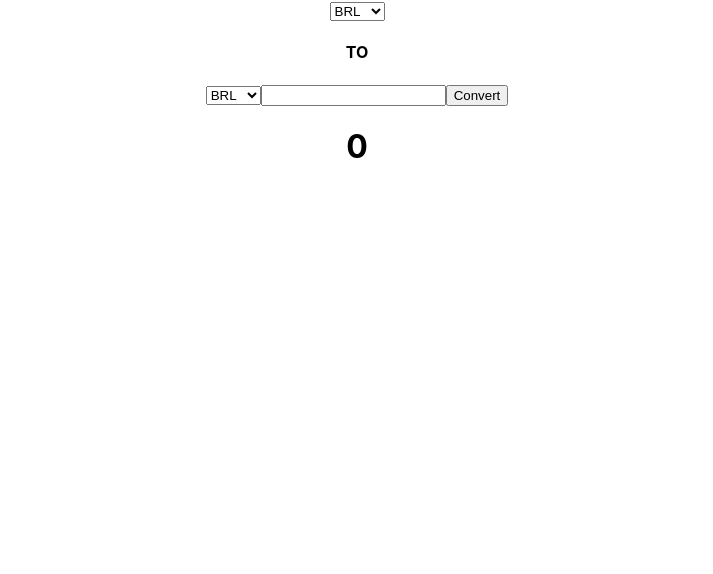
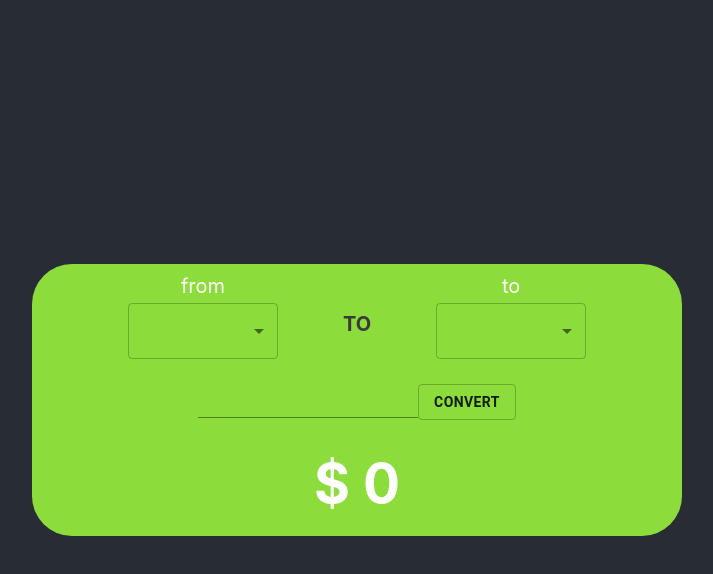
Before and after one commit to KiSobral/react_studies, a React (Create React App) app: page / in a window 1280 px wide. Shown: the top 574 px of the page, without its empty margins (283-996 px from the left). Built offline with nearby package versions, Linux system fonts and the light colour scheme.

Commit message:
fix style issues

```diff
--- a/public/index.html
+++ b/public/index.html
@@ -24,7 +24,7 @@
       work correctly both with client-side routing and a non-root public URL.
       Learn how to configure a non-root public URL by running `npm run build`.
     -->
-    <title>React App</title>
+    <title>Currency Converter</title>
   </head>
   <body>
     <noscript>You need to enable JavaScript to run this app.</noscript>
--- a/src/App.css
+++ b/src/App.css
@@ -1,38 +1,11 @@
 .App {
   text-align: center;
-}
-
-.App-logo {
-  height: 40vmin;
-  pointer-events: none;
-}
-
-@media (prefers-reduced-motion: no-preference) {
-  .App-logo {
-    animation: App-logo-spin infinite 20s linear;
-  }
-}
-
-.App-header {
   background-color: #282c34;
   min-height: 100vh;
+  min-width: 100vw;
   display: flex;
   flex-direction: column;
   align-items: center;
   justify-content: center;
   font-size: calc(10px + 2vmin);
-  color: white;
 }
-
-.App-link {
-  color: #61dafb;
-}
-
-@keyframes App-logo-spin {
-  from {
-    transform: rotate(0deg);
-  }
-  to {
-    transform: rotate(360deg);
-  }
-}
--- a/src/Components/Converter.css
+++ b/src/Components/Converter.css
@@ -1,2 +1,52 @@
 .sheet {
+  background-color: rgb(140, 221, 59);
+  min-width: 650px;
+  min-height: 34vh;
+  border-radius: 40px;
+  display: flex;
+  flex-direction: column;
 }
+
+.sheet-header {
+  display: flex;
+  flex-direction: row;
+  justify-content: center;
+  margin: auto;
+}
+
+.justify-center {
+  display: flex;
+  flex-direction: row;
+  align-items: center;
+  padding: 0px 65px 0px 65px;
+}
+
+.justify-center > b {
+  color: #3b3a3a;
+  font-size: 20px;
+  font-family: -apple-system, BlinkMacSystemFont, "Segoe UI", Roboto, Oxygen,
+    Ubuntu, Cantarell, "Open Sans", "Helvetica Neue", sans-serif;
+}
+
+.sheet-body {
+  display: flex;
+  flex-direction: row;
+  justify-content: center;
+  align-items: center;
+}
+
+.sheet-body > button {
+  height: 36px !important;
+}
+
+.result {
+  margin-top: 30px;
+  padding-bottom: 20px;
+}
+
+.result > b {
+  color: white;
+  font-size: 55px;
+  font-family: -apple-system, BlinkMacSystemFont, "Segoe UI", Roboto, Oxygen,
+    Ubuntu, Cantarell, "Open Sans", "Helvetica Neue", sans-serif;
+}
--- a/src/Components/Converter.js
+++ b/src/Components/Converter.js
@@ -2,14 +2,16 @@ import React, { Component } from "react";
 import "./Converter.css";
 
 import CurrencySelector from "./CurrencySelector";
+import Button from "@material-ui/core/Button";
+import TextField from "@material-ui/core/TextField";
 
 export default class Converter extends Component {
   constructor(props) {
     super(props);
     this.state = {
-      fromCurrency: "BRL",
-      fromCurrencyValue: "1",
-      toCurrency: "BRL",
+      fromCurrency: "",
+      fromCurrencyValue: "",
+      toCurrency: "",
       toCurrencyValue: 0
     };
 
@@ -50,17 +52,34 @@ export default class Converter extends Component {
   render() {
     return (
       <div className="sheet">
-        <CurrencySelector parentCallBack={this.fromCurrencyCallBack} />
-        <h4> TO </h4>
-        <CurrencySelector parentCallBack={this.toCurrencyCallBack} />
-        <input
-          type="text"
-          onChange={event => {
-            this.setState({ fromCurrencyValue: event.target.value });
-          }}
-        />
-        <button onClick={this.convertCurrencies}> Convert </button>
-        <h1> {this.state.toCurrencyValue} </h1>
+        <div className="sheet-header">
+          <CurrencySelector
+            parentCallBack={this.fromCurrencyCallBack}
+            label="from"
+          />
+          <div className="justify-center">
+            <b> TO </b>
+          </div>
+          <CurrencySelector
+            parentCallBack={this.toCurrencyCallBack}
+            label="to"
+          />
+        </div>
+
+        <div className="sheet-body">
+          <TextField
+            onChange={event => {
+              this.setState({ fromCurrencyValue: event.target.value });
+            }}
+          />
+          <Button variant="outlined" onClick={this.convertCurrencies}>
+            <b>CONVERT</b>
+          </Button>
+        </div>
+
+        <div className="result">
+          <b> $ {this.state.toCurrencyValue} </b>
+        </div>
       </div>
     );
   }
--- a/src/Components/CurrencySelector.css
+++ b/src/Components/CurrencySelector.css
@@ -0,0 +1,18 @@
+.select-sheet {
+  display: flex;
+  flex-direction: column;
+  justify-content: center;
+}
+
+.select-sheet > p {
+  color: white;
+  margin: 5px;
+  font-size: 20px;
+  font-family: -apple-system, BlinkMacSystemFont, "Segoe UI", Roboto, Oxygen,
+    Ubuntu, Cantarell, "Open Sans", "Helvetica Neue", sans-serif;
+}
+
+.currency-selector {
+  width: 150px;
+  margin-bottom: 20px;
+}
--- a/src/Components/CurrencySelector.js
+++ b/src/Components/CurrencySelector.js
@@ -1,10 +1,12 @@
 import React, { Component } from "react";
+import Select from "@material-ui/core/Select";
+import MenuItem from "@material-ui/core/MenuItem";
 import "./CurrencySelector.css";
 
 export default class CurrencySelector extends Component {
   constructor(props) {
     super(props);
-    this.state = { value: "BRL" };
+    this.state = { value: "" };
 
     this.handleChange = this.handleChange.bind(this);
   }
@@ -16,178 +18,182 @@ export default class CurrencySelector extends Component {
 
   render() {
     return (
-      <select
-        className="currencySelector"
-        value={this.state.value}
-        onChange={this.handleChange}
-      >
-        <option value="AED">AED</option>
-        <option value="AFN">AFN</option>
-        <option value="ALL">ALL</option>
-        <option value="AMD">AMD</option>
-        <option value="ANG">ANG</option>
-        <option value="AOA">AOA</option>
-        <option value="ARS">ARS</option>
-        <option value="AUD">AUD</option>
-        <option value="AWG">AWG</option>
-        <option value="AZN">AZN</option>
-        <option value="BAM">BAM</option>
-        <option value="BBD">BBD</option>
-        <option value="BDT">BDT</option>
-        <option value="BGN">BGN</option>
-        <option value="BHD">BHD</option>
-        <option value="BIF">BIF</option>
-        <option value="BMD">BMD</option>
-        <option value="BND">BND</option>
-        <option value="BOB">BOB</option>
-        <option value="BRL">BRL</option>
-        <option value="BSD">BSD</option>
-        <option value="BTC">BTC</option>
-        <option value="BTN">BTN</option>
-        <option value="BWP">BWP</option>
-        <option value="BYN">BYN</option>
-        <option value="BYR">BYR</option>
-        <option value="BZD">BZD</option>
-        <option value="CAD">CAD</option>
-        <option value="CDF">CDF</option>
-        <option value="CHF">CHF</option>
-        <option value="CLF">CLF</option>
-        <option value="CLP">CLP</option>
-        <option value="CNY">CNY</option>
-        <option value="COP">COP</option>
-        <option value="CRC">CRC</option>
-        <option value="CUC">CUC</option>
-        <option value="CUP">CUP</option>
-        <option value="CVE">CVE</option>
-        <option value="CZK">CZK</option>
-        <option value="DJF">DJF</option>
-        <option value="DKK">DKK</option>
-        <option value="DOP">DOP</option>
-        <option value="DZD">DZD</option>
-        <option value="EGP">EGP</option>
-        <option value="ERN">ERN</option>
-        <option value="ETB">ETB</option>
-        <option value="EUR">EUR</option>
-        <option value="FJD">FJD</option>
-        <option value="FKP">FKP</option>
-        <option value="GBP">GBP</option>
-        <option value="GEL">GEL</option>
-        <option value="GGP">GGP</option>
-        <option value="GHS">GHS</option>
-        <option value="GIP">GIP</option>
-        <option value="GMD">GMD</option>
-        <option value="GNF">GNF</option>
-        <option value="GTQ">GTQ</option>
-        <option value="GYD">GYD</option>
-        <option value="HKD">HKD</option>
-        <option value="HNL">HNL</option>
-        <option value="HRK">HRK</option>
-        <option value="HTG">HTG</option>
-        <option value="HUF">HUF</option>
-        <option value="IDR">IDR</option>
-        <option value="ILS">ILS</option>
-        <option value="IMP">IMP</option>
-        <option value="INR">INR</option>
-        <option value="IQD">IQD</option>
-        <option value="IRR">IRR</option>
-        <option value="ISK">ISK</option>
-        <option value="JEP">JEP</option>
-        <option value="JMD">JMD</option>
-        <option value="JOD">JOD</option>
-        <option value="JPY">JPY</option>
-        <option value="KES">KES</option>
-        <option value="KGS">KGS</option>
-        <option value="KHR">KHR</option>
-        <option value="KMF">KMF</option>
-        <option value="KPW">KPW</option>
-        <option value="KRW">KRW</option>
-        <option value="KWD">KWD</option>
-        <option value="KYD">KYD</option>
-        <option value="KZT">KZT</option>
-        <option value="LAK">LAK</option>
-        <option value="LBP">LBP</option>
-        <option value="LKR">LKR</option>
-        <option value="LRD">LRD</option>
-        <option value="LSL">LSL</option>
-        <option value="LVL">LVL</option>
-        <option value="LYD">LYD</option>
-        <option value="MAD">MAD</option>
-        <option value="MDL">MDL</option>
-        <option value="MGA">MGA</option>
-        <option value="MKD">MKD</option>
-        <option value="MMK">MMK</option>
-        <option value="MNT">MNT</option>
-        <option value="MOP">MOP</option>
-        <option value="MRO">MRO</option>
-        <option value="MUR">MUR</option>
-        <option value="MVR">MVR</option>
-        <option value="MWK">MWK</option>
-        <option value="MXN">MXN</option>
-        <option value="MYR">MYR</option>
-        <option value="MZN">MZN</option>
-        <option value="NAD">NAD</option>
-        <option value="NGN">NGN</option>
-        <option value="NIO">NIO</option>
-        <option value="NOK">NOK</option>
-        <option value="NPR">NPR</option>
-        <option value="NZD">NZD</option>
-        <option value="OMR">OMR</option>
-        <option value="PAB">PAB</option>
-        <option value="PEN">PEN</option>
-        <option value="PGK">PGK</option>
-        <option value="PHP">PHP</option>
-        <option value="PKR">PKR</option>
-        <option value="PLN">PLN</option>
-        <option value="PYG">PYG</option>
-        <option value="QAR">QAR</option>
-        <option value="RON">RON</option>
-        <option value="RSD">RSD</option>
-        <option value="RUB">RUB</option>
-        <option value="RWF">RWF</option>
-        <option value="SAR">SAR</option>
-        <option value="SBD">SBD</option>
-        <option value="SCR">SCR</option>
-        <option value="SDG">SDG</option>
-        <option value="SEK">SEK</option>
-        <option value="SGD">SGD</option>
-        <option value="SHP">SHP</option>
-        <option value="SLL">SLL</option>
-        <option value="SOS">SOS</option>
-        <option value="SRD">SRD</option>
-        <option value="STD">STD</option>
-        <option value="SVC">SVC</option>
-        <option value="SYP">SYP</option>
-        <option value="SZL">SZL</option>
-        <option value="THB">THB</option>
-        <option value="TJS">TJS</option>
-        <option value="TMT">TMT</option>
-        <option value="TND">TND</option>
-        <option value="TOP">TOP</option>
-        <option value="TRY">TRY</option>
-        <option value="TTD">TTD</option>
-        <option value="TWD">TWD</option>
-        <option value="TZS">TZS</option>
-        <option value="UAH">UAH</option>
-        <option value="UGX">UGX</option>
-        <option value="USD">USD</option>
-        <option value="UYU">UYU</option>
-        <option value="UZS">UZS</option>
-        <option value="VEF">VEF</option>
-        <option value="VND">VND</option>
-        <option value="VUV">VUV</option>
-        <option value="WST">WST</option>
-        <option value="XAF">XAF</option>
-        <option value="XAG">XAG</option>
-        <option value="XCD">XCD</option>
-        <option value="XDR">XDR</option>
-        <option value="XOF">XOF</option>
-        <option value="XPF">XPF</option>
-        <option value="YER">YER</option>
-        <option value="ZAR">ZAR</option>
-        <option value="ZMK">ZMK</option>
-        <option value="ZMW">ZMW</option>
-        <option value="ZWL">ZWL</option>
-      </select>
+      <div className="select-sheet">
+        <p> {this.props.label} </p>
+        <Select
+          className="currency-selector"
+          displayEmpty={true}
+          onChange={this.handleChange}
+          variant="outlined"
+        >
+          <MenuItem value="AED">AED</MenuItem>
+          <MenuItem value="AFN">AFN</MenuItem>
+          <MenuItem value="ALL">ALL</MenuItem>
+          <MenuItem value="AMD">AMD</MenuItem>
+          <MenuItem value="ANG">ANG</MenuItem>
+          <MenuItem value="AOA">AOA</MenuItem>
+          <MenuItem value="ARS">ARS</MenuItem>
+          <MenuItem value="AUD">AUD</MenuItem>
+          <MenuItem value="AWG">AWG</MenuItem>
+          <MenuItem value="AZN">AZN</MenuItem>
+          <MenuItem value="BAM">BAM</MenuItem>
+          <MenuItem value="BBD">BBD</MenuItem>
+          <MenuItem value="BDT">BDT</MenuItem>
+          <MenuItem value="BGN">BGN</MenuItem>
+          <MenuItem value="BHD">BHD</MenuItem>
+          <MenuItem value="BIF">BIF</MenuItem>
+          <MenuItem value="BMD">BMD</MenuItem>
+          <MenuItem value="BND">BND</MenuItem>
+          <MenuItem value="BOB">BOB</MenuItem>
+          <MenuItem value="BRL">BRL</MenuItem>
+          <MenuItem value="BSD">BSD</MenuItem>
+          <MenuItem value="BTC">BTC</MenuItem>
+          <MenuItem value="BTN">BTN</MenuItem>
+          <MenuItem value="BWP">BWP</MenuItem>
+          <MenuItem value="BYN">BYN</MenuItem>
+          <MenuItem value="BYR">BYR</MenuItem>
+          <MenuItem value="BZD">BZD</MenuItem>
+          <MenuItem value="CAD">CAD</MenuItem>
+          <MenuItem value="CDF">CDF</MenuItem>
+          <MenuItem value="CHF">CHF</MenuItem>
+          <MenuItem value="CLF">CLF</MenuItem>
+          <MenuItem value="CLP">CLP</MenuItem>
+          <MenuItem value="CNY">CNY</MenuItem>
+          <MenuItem value="COP">COP</MenuItem>
+          <MenuItem value="CRC">CRC</MenuItem>
+          <MenuItem value="CUC">CUC</MenuItem>
+          <MenuItem value="CUP">CUP</MenuItem>
+          <MenuItem value="CVE">CVE</MenuItem>
+          <MenuItem value="CZK">CZK</MenuItem>
+          <MenuItem value="DJF">DJF</MenuItem>
+          <MenuItem value="DKK">DKK</MenuItem>
+          <MenuItem value="DOP">DOP</MenuItem>
+          <MenuItem value="DZD">DZD</MenuItem>
+          <MenuItem value="EGP">EGP</MenuItem>
+          <MenuItem value="ERN">ERN</MenuItem>
+          <MenuItem value="ETB">ETB</MenuItem>
+          <MenuItem value="EUR">EUR</MenuItem>
+          <MenuItem value="FJD">FJD</MenuItem>
+          <MenuItem value="FKP">FKP</MenuItem>
+          <MenuItem value="GBP">GBP</MenuItem>
+          <MenuItem value="GEL">GEL</MenuItem>
+          <MenuItem value="GGP">GGP</MenuItem>
+          <MenuItem value="GHS">GHS</MenuItem>
+          <MenuItem value="GIP">GIP</MenuItem>
+          <MenuItem value="GMD">GMD</MenuItem>
+          <MenuItem value="GNF">GNF</MenuItem>
+          <MenuItem value="GTQ">GTQ</MenuItem>
+          <MenuItem value="GYD">GYD</MenuItem>
+          <MenuItem value="HKD">HKD</MenuItem>
+          <MenuItem value="HNL">HNL</MenuItem>
+          <MenuItem value="HRK">HRK</MenuItem>
+          <MenuItem value="HTG">HTG</MenuItem>
+          <MenuItem value="HUF">HUF</MenuItem>
+          <MenuItem value="IDR">IDR</MenuItem>
+          <MenuItem value="ILS">ILS</MenuItem>
+          <MenuItem value="IMP">IMP</MenuItem>
+          <MenuItem value="INR">INR</MenuItem>
+          <MenuItem value="IQD">IQD</MenuItem>
+          <MenuItem value="IRR">IRR</MenuItem>
+          <MenuItem value="ISK">ISK</MenuItem>
+          <MenuItem value="JEP">JEP</MenuItem>
+          <MenuItem value="JMD">JMD</MenuItem>
+          <MenuItem value="JOD">JOD</MenuItem>
+          <MenuItem value="JPY">JPY</MenuItem>
+          <MenuItem value="KES">KES</MenuItem>
+          <MenuItem value="KGS">KGS</MenuItem>
+          <MenuItem value="KHR">KHR</MenuItem>
+          <MenuItem value="KMF">KMF</MenuItem>
+          <MenuItem value="KPW">KPW</MenuItem>
+          <MenuItem value="KRW">KRW</MenuItem>
+          <MenuItem value="KWD">KWD</MenuItem>
+          <MenuItem value="KYD">KYD</MenuItem>
+          <MenuItem value="KZT">KZT</MenuItem>
+          <MenuItem value="LAK">LAK</MenuItem>
+          <MenuItem value="LBP">LBP</MenuItem>
+          <MenuItem value="LKR">LKR</MenuItem>
+          <MenuItem value="LRD">LRD</MenuItem>
+          <MenuItem value="LSL">LSL</MenuItem>
+          <MenuItem value="LVL">LVL</MenuItem>
+          <MenuItem value="LYD">LYD</MenuItem>
+          <MenuItem value="MAD">MAD</MenuItem>
+          <MenuItem value="MDL">MDL</MenuItem>
+          <MenuItem value="MGA">MGA</MenuItem>
+          <MenuItem value="MKD">MKD</MenuItem>
+          <MenuItem value="MMK">MMK</MenuItem>
+          <MenuItem value="MNT">MNT</MenuItem>
+          <MenuItem value="MOP">MOP</MenuItem>
+          <MenuItem value="MRO">MRO</MenuItem>
+          <MenuItem value="MUR">MUR</MenuItem>
+          <MenuItem value="MVR">MVR</MenuItem>
+          <MenuItem value="MWK">MWK</MenuItem>
+          <MenuItem value="MXN">MXN</MenuItem>
+          <MenuItem value="MYR">MYR</MenuItem>
+          <MenuItem value="MZN">MZN</MenuItem>
+          <MenuItem value="NAD">NAD</MenuItem>
+          <MenuItem value="NGN">NGN</MenuItem>
+          <MenuItem value="NIO">NIO</MenuItem>
+          <MenuItem value="NOK">NOK</MenuItem>
+          <MenuItem value="NPR">NPR</MenuItem>
+          <MenuItem value="NZD">NZD</MenuItem>
+          <MenuItem value="OMR">OMR</MenuItem>
+          <MenuItem value="PAB">PAB</MenuItem>
+          <MenuItem value="PEN">PEN</MenuItem>
+          <MenuItem value="PGK">PGK</MenuItem>
+          <MenuItem value="PHP">PHP</MenuItem>
+          <MenuItem value="PKR">PKR</MenuItem>
+          <MenuItem value="PLN">PLN</MenuItem>
+          <MenuItem value="PYG">PYG</MenuItem>
+          <MenuItem value="QAR">QAR</MenuItem>
+          <MenuItem value="RON">RON</MenuItem>
+          <MenuItem value="RSD">RSD</MenuItem>
+          <MenuItem value="RUB">RUB</MenuItem>
+          <MenuItem value="RWF">RWF</MenuItem>
+          <MenuItem value="SAR">SAR</MenuItem>
+          <MenuItem value="SBD">SBD</MenuItem>
+          <MenuItem value="SCR">SCR</MenuItem>
+          <MenuItem value="SDG">SDG</MenuItem>
+          <MenuItem value="SEK">SEK</MenuItem>
+          <MenuItem value="SGD">SGD</MenuItem>
+          <MenuItem value="SHP">SHP</MenuItem>
+          <MenuItem value="SLL">SLL</MenuItem>
+          <MenuItem value="SOS">SOS</MenuItem>
+          <MenuItem value="SRD">SRD</MenuItem>
+          <MenuItem value="STD">STD</MenuItem>
+          <MenuItem value="SVC">SVC</MenuItem>
+          <MenuItem value="SYP">SYP</MenuItem>
+          <MenuItem value="SZL">SZL</MenuItem>
+          <MenuItem value="THB">THB</MenuItem>
+          <MenuItem value="TJS">TJS</MenuItem>
+          <MenuItem value="TMT">TMT</MenuItem>
+          <MenuItem value="TND">TND</MenuItem>
+          <MenuItem value="TOP">TOP</MenuItem>
+          <MenuItem value="TRY">TRY</MenuItem>
+          <MenuItem value="TTD">TTD</MenuItem>
+          <MenuItem value="TWD">TWD</MenuItem>
+          <MenuItem value="TZS">TZS</MenuItem>
+          <MenuItem value="UAH">UAH</MenuItem>
+          <MenuItem value="UGX">UGX</MenuItem>
+          <MenuItem value="USD">USD</MenuItem>
+          <MenuItem value="UYU">UYU</MenuItem>
+          <MenuItem value="UZS">UZS</MenuItem>
+          <MenuItem value="VEF">VEF</MenuItem>
+          <MenuItem value="VND">VND</MenuItem>
+          <MenuItem value="VUV">VUV</MenuItem>
+          <MenuItem value="WST">WST</MenuItem>
+          <MenuItem value="XAF">XAF</MenuItem>
+          <MenuItem value="XAG">XAG</MenuItem>
+          <MenuItem value="XCD">XCD</MenuItem>
+          <MenuItem value="XDR">XDR</MenuItem>
+          <MenuItem value="XOF">XOF</MenuItem>
+          <MenuItem value="XPF">XPF</MenuItem>
+          <MenuItem value="YER">YER</MenuItem>
+          <MenuItem value="ZAR">ZAR</MenuItem>
+          <MenuItem value="ZMK">ZMK</MenuItem>
+          <MenuItem value="ZMW">ZMW</MenuItem>
+          <MenuItem value="ZWL">ZWL</MenuItem>
+        </Select>
+      </div>
     );
   }
 }
```
Also changed, not shown: public/manifest.json.
